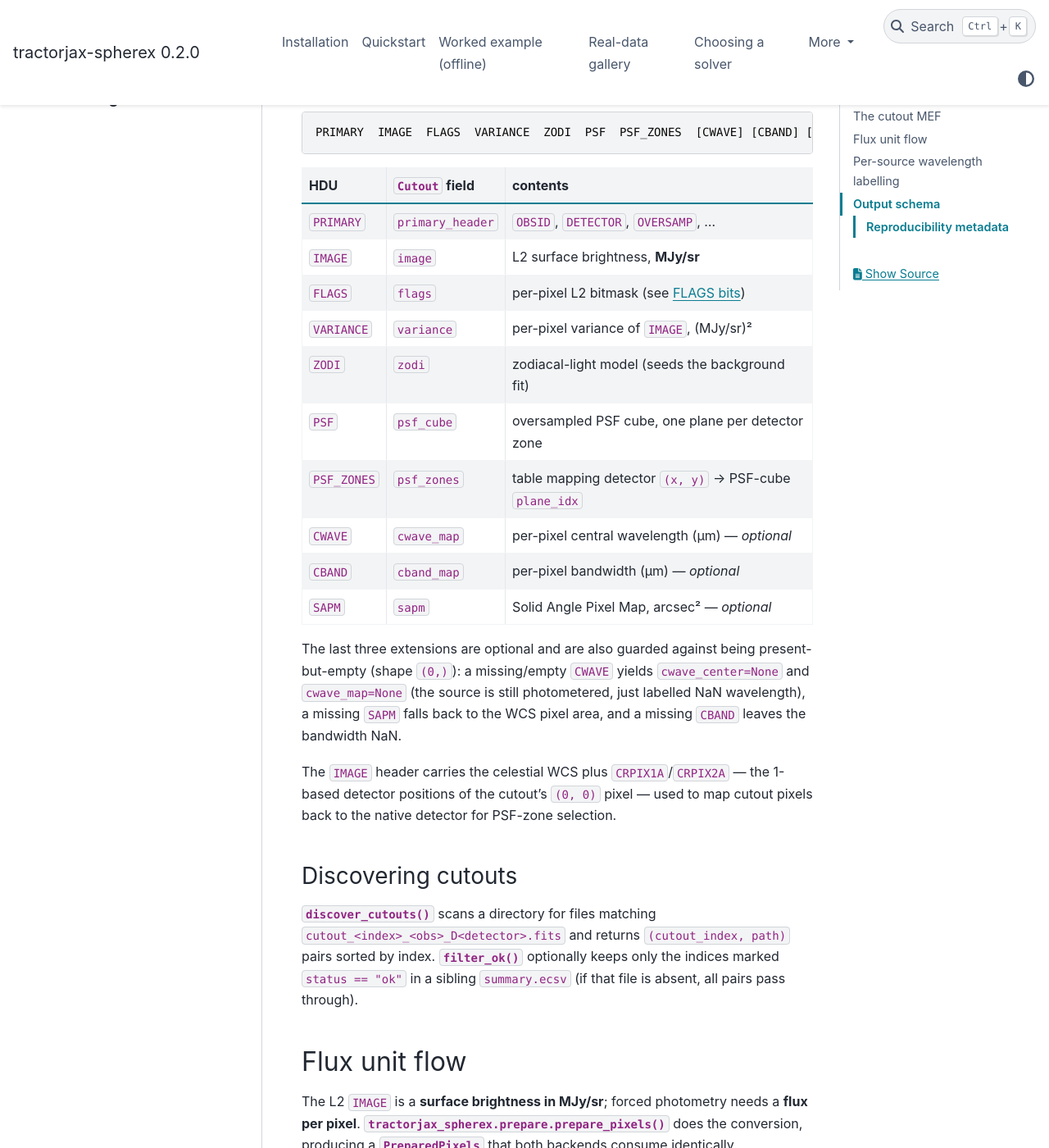
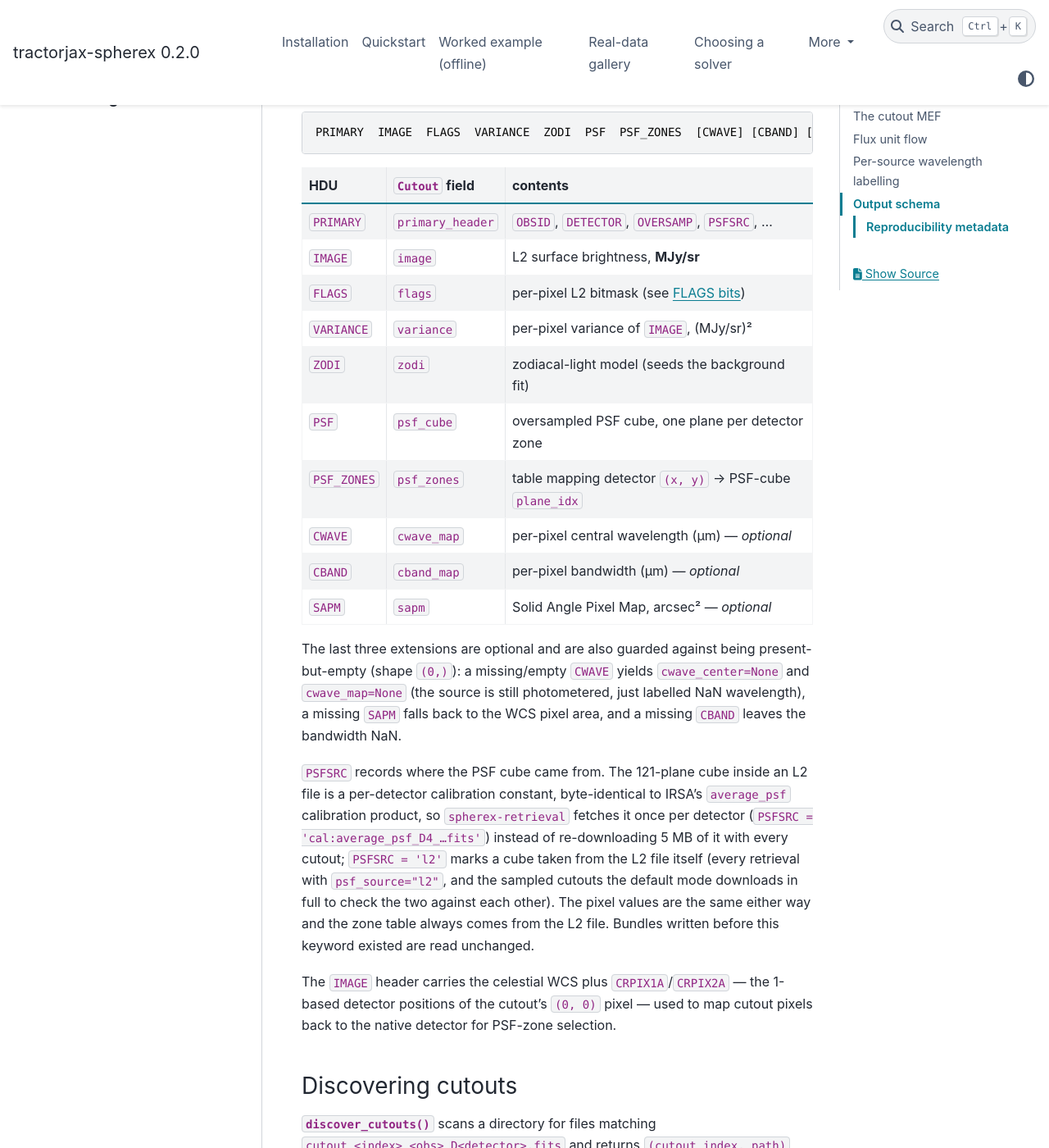
Before and after one commit to hbahk/tractorjax-spherex, a Sphinx documentation site: the page built from docs/data_model.md, in a window 1280 px wide and 1400 px high, scrolled down 438 px. Shown: the whole window at 82% size. Built offline with Sphinx 7.4.7 and the PyData theme 0.15.4, drawn with Linux system fonts in a browser that asks for light colours; pages that are not in the unit, such as notebooks, are missing from menus.

Commit message:
docs: PSF cube now comes from the average_psf cal product (PSFSRC, psf_source)

```diff
--- a/docs/data_model.md
+++ b/docs/data_model.md
@@ -18,7 +18,7 @@ PRIMARY  IMAGE  FLAGS  VARIANCE  ZODI  PSF  PSF_ZONES  [CWAVE] [CBAND] [SAPM]
 
 | HDU | `Cutout` field | contents |
 |---|---|---|
-| `PRIMARY` | `primary_header` | `OBSID`, `DETECTOR`, `OVERSAMP`, … |
+| `PRIMARY` | `primary_header` | `OBSID`, `DETECTOR`, `OVERSAMP`, `PSFSRC`, … |
 | `IMAGE` | `image` | L2 surface brightness, **MJy/sr** |
 | `FLAGS` | `flags` | per-pixel L2 bitmask (see [FLAGS bits](#flags-bits)) |
 | `VARIANCE` | `variance` | per-pixel variance of `IMAGE`, (MJy/sr)² |
@@ -34,6 +34,16 @@ present-but-empty (shape `(0,)`): a missing/empty `CWAVE` yields
 `cwave_center=None` and `cwave_map=None` (the source is still photometered, just
 labelled NaN wavelength), a missing `SAPM` falls back to the WCS pixel area, and
 a missing `CBAND` leaves the bandwidth NaN.
+
+`PSFSRC` records where the PSF cube came from. The 121-plane cube inside an L2
+file is a per-detector calibration constant, byte-identical to IRSA's
+`average_psf` calibration product, so `spherex-retrieval` fetches it once per
+detector (`PSFSRC = 'cal:average_psf_D4_…fits'`) instead of re-downloading 5 MB
+of it with every cutout; `PSFSRC = 'l2'` marks a cube taken from the L2 file
+itself (every retrieval with `psf_source="l2"`, and the sampled cutouts the
+default mode downloads in full to check the two against each other). The pixel
+values are the same either way and the zone table always comes from the L2 file.
+Bundles written before this keyword existed are read unchanged.
 
 The `IMAGE` header carries the celestial WCS plus `CRPIX1A`/`CRPIX2A` — the
 1-based detector positions of the cutout's `(0, 0)` pixel — used to map cutout
```
Also changed, not shown: docs/faq.md (+13 -0 lines), 1 other file.
